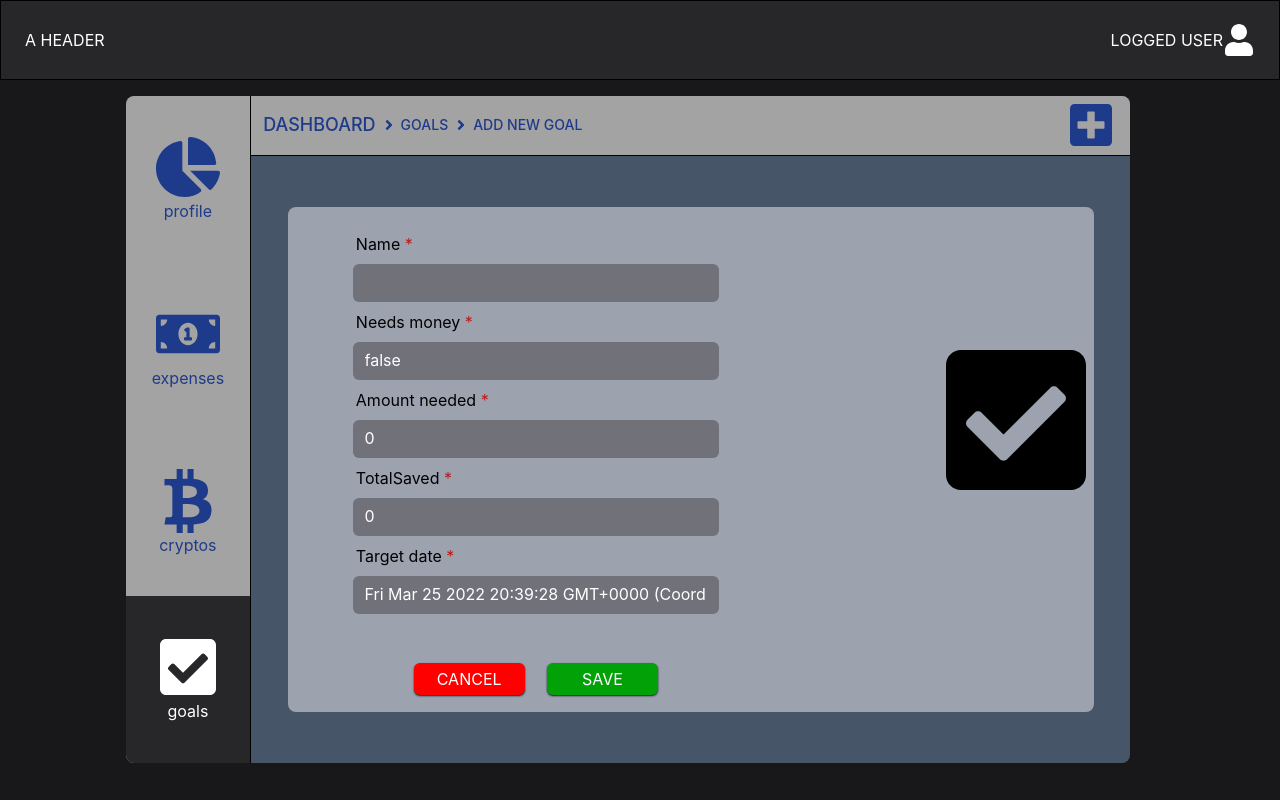
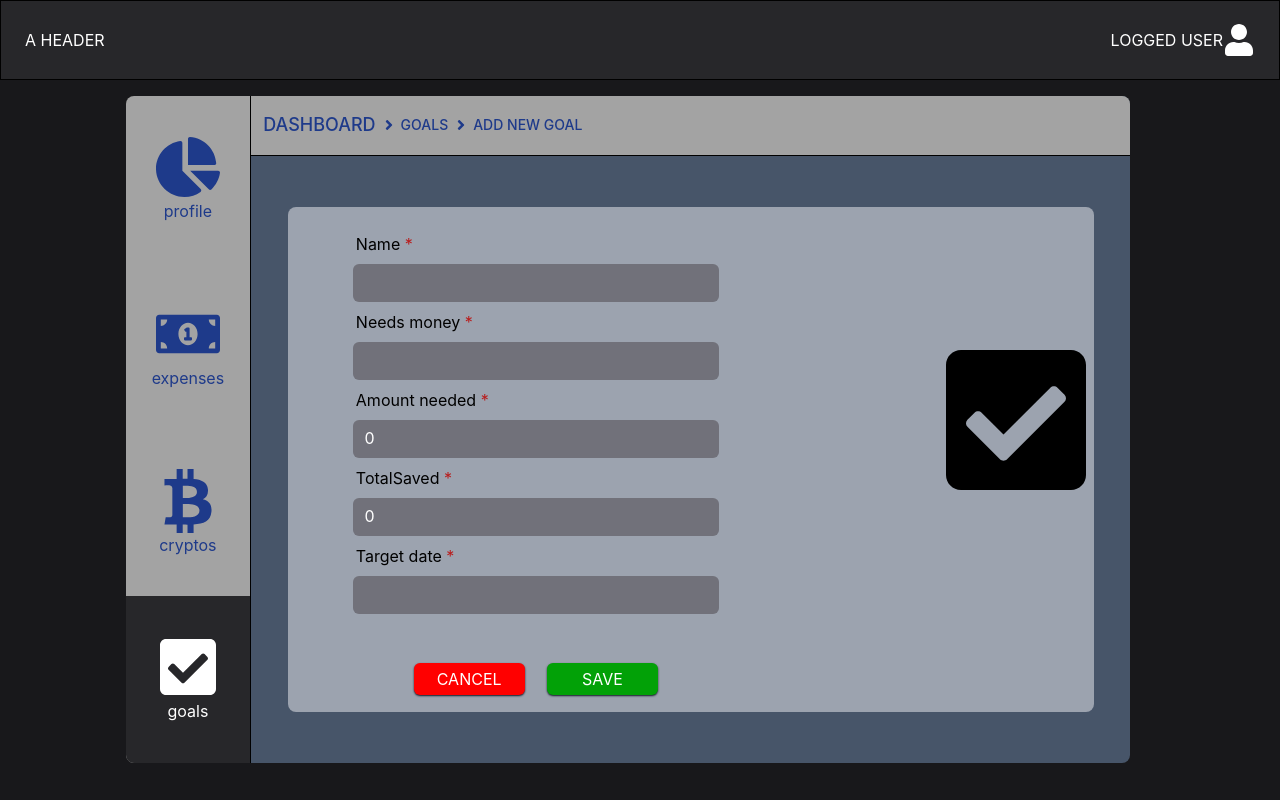
Before and after one commit to luiw3/homelab01_front-end, a React (Create React App) app: page /goals/add in a window 1280 px wide. Built offline with nearby package versions, Linux system fonts and the light colour scheme.

Commit message:
wip form validation and more abstraction

```diff
--- a/package.json
+++ b/package.json
@@ -18,7 +18,8 @@
     "react-spring": "^9.4.4",
     "react-table": "^7.7.0",
     "typescript": "^4.6.3",
-    "web-vitals": "^2.1.4"
+    "web-vitals": "^2.1.4",
+    "yup": "^0.32.11"
   },
   "scripts": {
     "start": "react-scripts start",
--- a/src/layout/components/main.tsx
+++ b/src/layout/components/main.tsx
@@ -18,7 +18,7 @@ const Main = (props: {children: ReactNode}) => {
 
     return (
         <section className="h-full row-span-6 lg:col-start-3 lg:col-span-7 col-span-10 bg-slate-600 lg:rounded-tr-lg lg:rounded-br-lg">
-            <Breadcrumb currentPath={state} showAction={state !== 'dashboard'} goToForm={openForm} isInForm={loc.pathname.includes('/add')}/>
+            <Breadcrumb currentPath={state} showAction={(state !== 'dashboard' && !loc.pathname.includes('/add'))} goToForm={openForm} isInForm={loc.pathname.includes('/add')}/>
             <section className="h-[91%]">
                 {props.children}
             </section>
--- a/src/shared/components/form/form.tsx
+++ b/src/shared/components/form/form.tsx
@@ -1,9 +1,10 @@
 import React from "react";
 import { useFormik } from 'formik';
-import { EScreens } from "../../enum";
+import { EExpenseType, EScreens } from "../../enum";
 import { useSpring, animated } from "react-spring";
 import { IconType } from "react-icons";
 import { useNavigate, useLocation } from 'react-router-dom';
+import * as Yup from 'yup';
 
 
 interface IProps {
@@ -18,10 +19,20 @@ const generateForm = (type: EScreens) => {
             return {
                 initialValues: {
                     token: '',
-                    purchasingDate: new Date(),
+                    purchasingDate: undefined,
                     amount: 0,
                     fiatValue: 0
                 },
+                validationSchema: Yup.object().shape({
+                    token: Yup.string()
+                    .required('Please enter token name!'),
+                    purchasingDate: Yup.date()
+                    .default(new Date()),
+                    amount: Yup.number()
+                    .required('Enter the amount of tokens'),
+                    fiatValue: Yup.number()
+                    .required('Enter the fiat value of the transaction'),
+                }),
                 formFields:[
                 {
                     label: 'token',
@@ -45,12 +56,24 @@ const generateForm = (type: EScreens) => {
             return  {
                 initialValues: {
                     name: '',
-                    expenseDate: new Date(),
-                    expenseType: null,
-                    paymentMethod: null,
+                    expenseDate: undefined,
+                    expenseType: undefined,
+                    paymentMethod: undefined,
                     value: 0,
                     isRecurrent: false
                 },
+                validationSchema: Yup.object().shape({
+                    name: Yup.string()
+                    .required('Please enter the expense name!'),
+                    expenseDate: Yup.date()
+                    .default(new Date()),
+                    expenseType: Yup.string()
+                    .required('Enter the expense type'),
+                    paymentMethod: Yup.string()
+                    .required('Enter the payment method'),
+                    value: Yup.number()
+                    .required('Enter the cost of the expense'),
+                }),
                 formFields: [
                 {
                     label: 'name',
@@ -81,12 +104,22 @@ const generateForm = (type: EScreens) => {
             return {
                 initialValues: {
                     goal: '',
-                    targetDate: new Date(),
-                    expenseType: null,
+                    targetDate: undefined,
                     amountNeeded: 0,
-                    needsMoney: false,
+                    needsMoney: undefined,
                     totalSaved: 0,
                 },
+                validationSchema: Yup.object().shape({
+                    goal: Yup.string()
+                    .required('Please enter the goal name!'),
+                    targetDate: Yup.date()
+                    .default(new Date()),
+                    needsMoney: Yup.bool(),
+                    amountNeeded: Yup.number()
+                    .required('Enter the amount needed'),
+                    totalSaved: Yup.number()
+                    .required('Enter the cost of the expense'),
+                }),
                 formFields: [
                 {
                     label: 'name',
@@ -115,13 +148,15 @@ const generateForm = (type: EScreens) => {
 const Form = ({ type, icon, onSubmit }: IProps) => {
     const animation = useSpring({to: {y: 1, opacity: 1}, from: {y:-23, opacity: 0}});
     const AnimatedIcon = animated(icon);
-    const { initialValues, formFields } = generateForm(type);
+    const { initialValues, formFields, validationSchema } = generateForm(type);
     const nav = useNavigate();
     const loc = useLocation();
 
     let formik = useFormik({
             initialValues: initialValues,
-            onSubmit: values => onSubmit(values)
+            validationSchema: validationSchema,
+            onSubmit: values => onSubmit(values),
+            validateOnChange: true
         });
 
     const cancelButton = () => {
@@ -137,10 +172,18 @@ const Form = ({ type, icon, onSubmit }: IProps) => {
                         <div className="grid grid-cols-12 grid-rows-6 gap-y-4 gap-x-20 flex-1">
                             <div className="col-span-6 row-span-5">
                                 {formFields.map(f =>
-                                    <div className="flex flex-col items-center text-md">
-                                        <label className="px-5 self-start h-2/6 after:content-['*'] after:text-red-700 my-2">{f.label.charAt(0).toUpperCase() + f.label.slice(1)} </label>
-                                        <input id={f.fieldId} name={f.fieldId} value={(formik.values as any)[f.fieldId]} onChange={formik.handleChange} className="w-11/12 bg-zinc-500 rounded-md text-white focus-visible:bg-zinc-600 h-4/6 px-3 py-2 border-b-2 border-transparent transition ease-linear mx-2 hover:border-solid hover:border-gray-700 focus-visible:outline-none focus-visible:border-gray-900" />
-                                    </div>
+                                        <div className="flex flex-col items-center text-md">
+                                            <label className="px-5 self-start h-2/6 after:content-['*'] after:text-red-700 my-2">{f.label.charAt(0).toUpperCase() + f.label.slice(1)} </label>
+                                            <input id={f.fieldId}
+                                                name={f.fieldId}
+                                                value={(formik.values as any)[f.fieldId]}
+                                                onChange={formik.handleChange}
+                                                onBlur={formik.handleBlur}
+                                                className="w-11/12 bg-zinc-500 rounded-md text-white focus-visible:bg-zinc-600 h-4/6 px-3 py-2 border-b-2 border-transparent transition ease-linear mx-2 hover:border-solid hover:border-gray-700 focus-visible:outline-none focus-visible:border-gray-900" />
+                                            {(formik.errors as any)[f.fieldId] && (formik.touched as any)[f.fieldId] ? (
+                                            <div>{(formik.errors as any)[f.fieldId]}</div>
+                                            ) : null}
+                                        </div>
                                 )}
                             </div>
                             <div className="col-span-6 row-span-5">
```
Also changed, not shown: src/App.tsx (+7 -1 lines), 1 other file (tests, documents, lock files or other folders).
